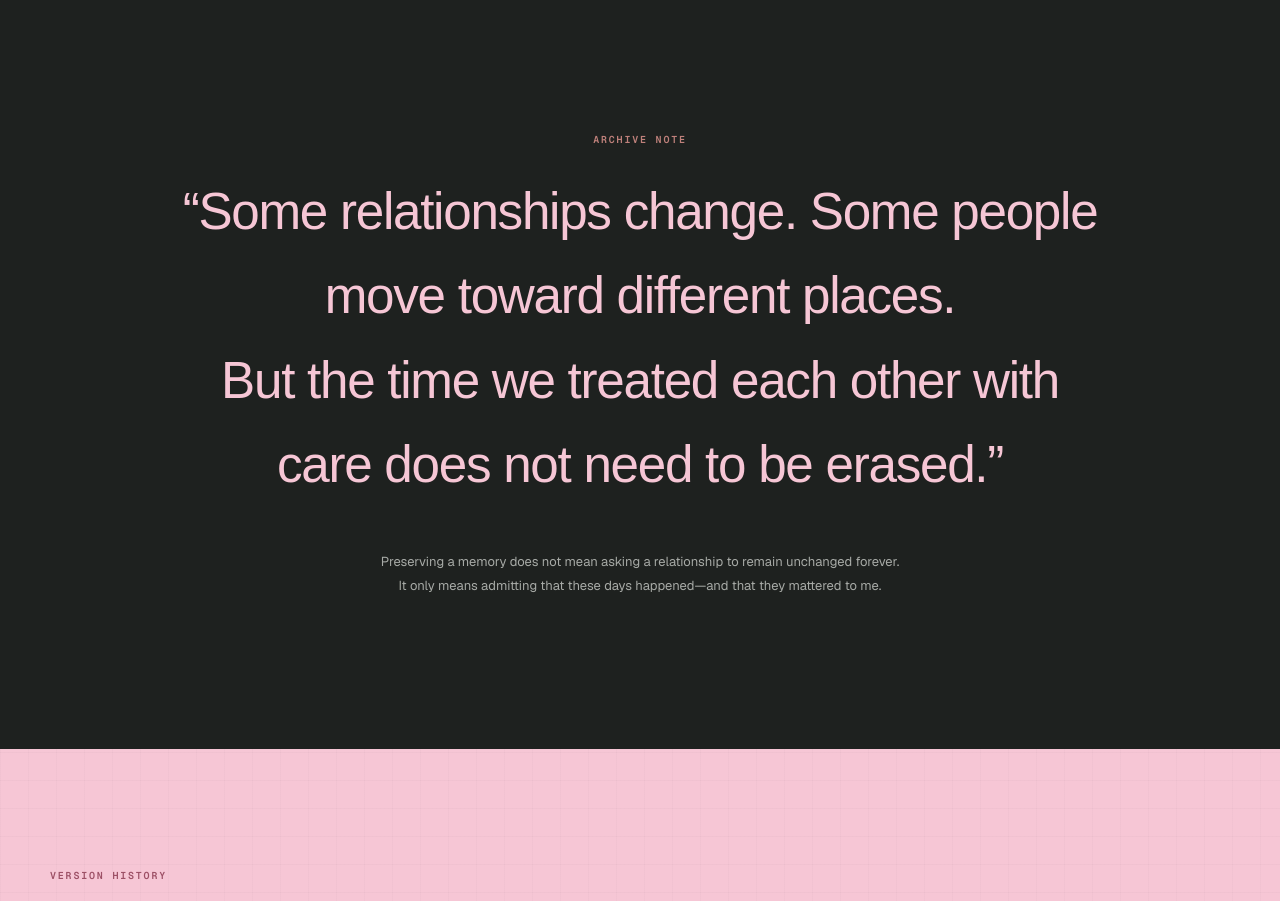
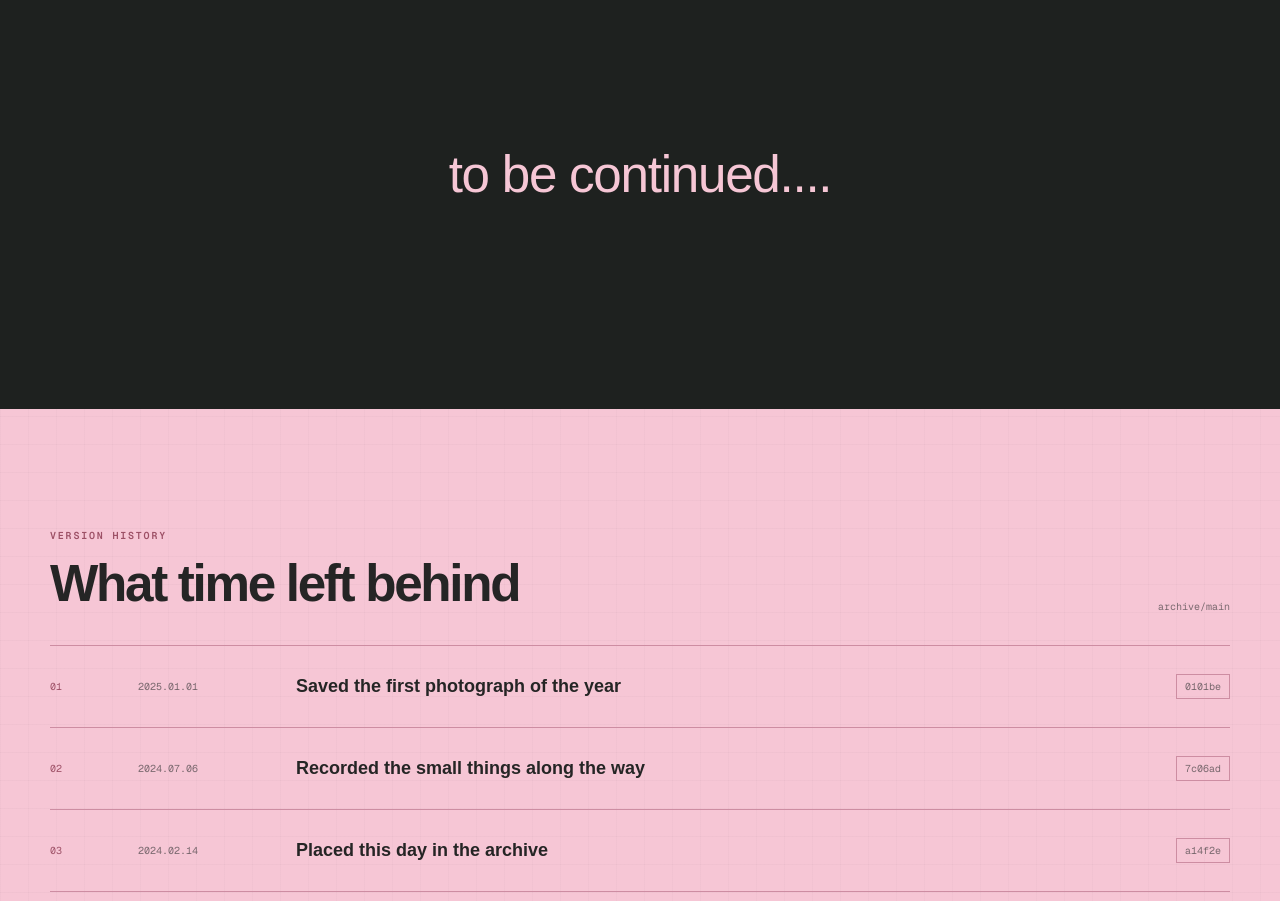
Before and after one commit to jeff960149-rgb/our-memory-archive, a Next.js app: page / in a window 1280 px wide. Shown: the part 1600-2501 px from the top of the page. Built offline with nearby package versions, Linux system fonts and the light colour scheme.

Commit message:
Replace the archive note with a continuation message

```diff
--- a/app/page.tsx
+++ b/app/page.tsx
@@ -91,17 +91,7 @@ export default function Home() {
       </section>
 
       <section className="statement">
-        <p className="statement-label">ARCHIVE NOTE</p>
-        <blockquote>
-          “Some relationships change. Some people move toward different places.
-          <br />
-          But the time we treated each other with care does not need to be erased.”
-        </blockquote>
-        <p className="statement-body">
-          Preserving a memory does not mean asking a relationship to remain unchanged forever.
-          <br />
-          It only means admitting that these days happened—and that they mattered to me.
-        </p>
+        <blockquote>to be continued....</blockquote>
       </section>
 
       <section className="history" id="log">
```
Also changed, not shown: 1 other file (tests, documents, lock files or other folders).
